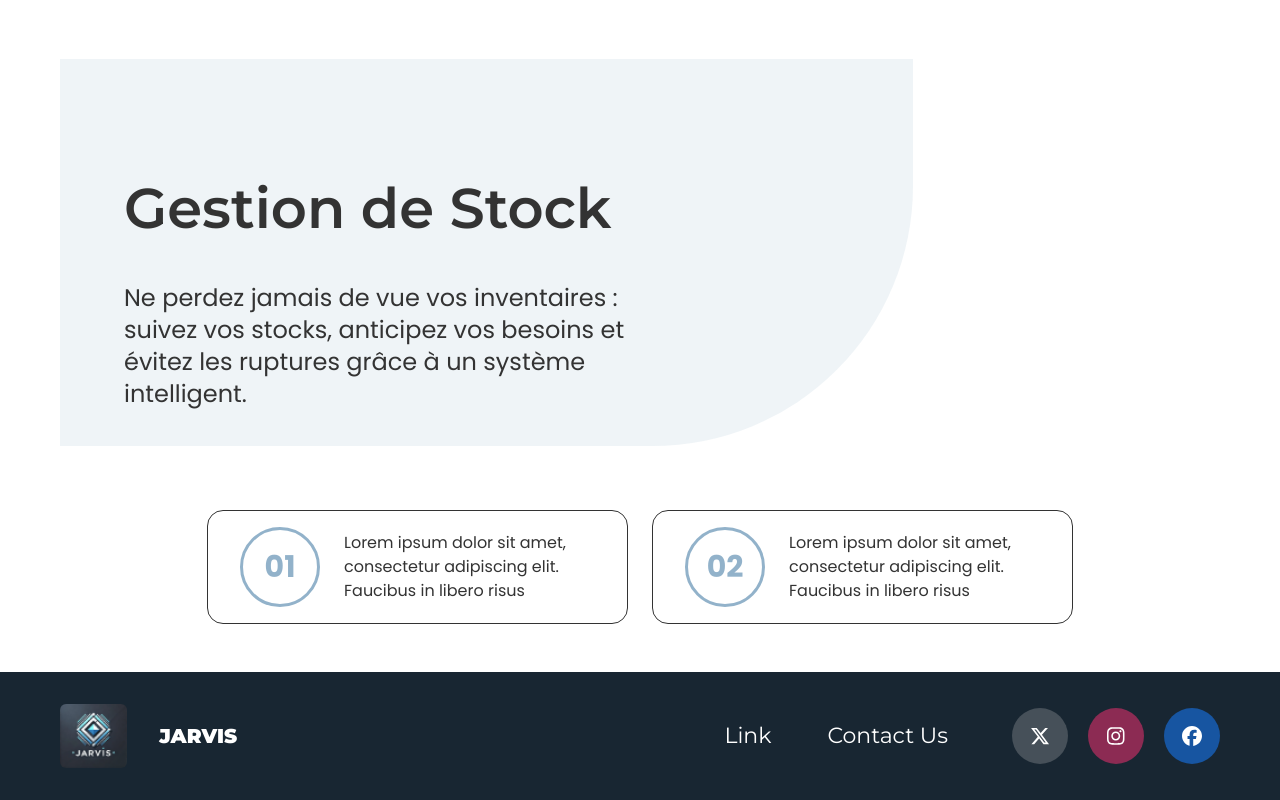
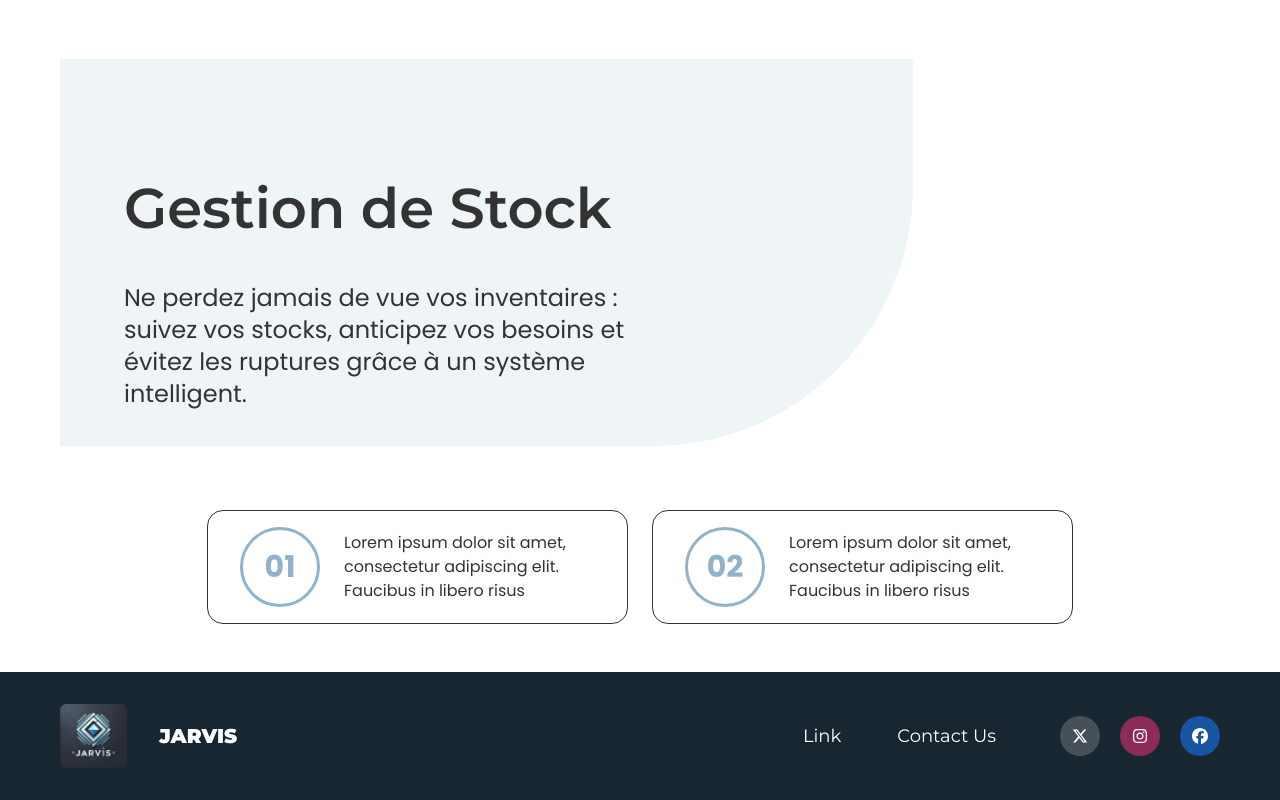
Before and after one commit to dev-pengi/jarvis-website, a Next.js app: page / in a window 1280 px wide. Shown: the part 5492-6292 px from the top of the page. Built offline with nearby package versions, Linux system fonts and the light colour scheme; a web font is replaced by a local one.

Commit message:
smaller icons

```diff
--- a/src/app/ui/Footer.tsx
+++ b/src/app/ui/Footer.tsx
@@ -37,14 +37,14 @@ const Footer: FC = () => {
             </span>
           </div>
           <div className="flex items-center gap-16">
-            <div className="flex items-center gap-[56px] text-[22px] font-semibold">
+            <div className="flex items-center gap-[56px] text-lg font-semibold">
               <a href="/projects">Link</a>
               <a href="/platform">Contact Us</a>
             </div>
             <div className="flex items-center gap-5">
               {socialMedia.map((social) => (
                 <a
-                  className="min-w-[56px] min-h-[56px] flex items-center justify-center rounded-full text-xl"
+                  className="min-w-[40px] min-h-[40px] flex items-center justify-center rounded-full text-base"
                   style={{ backgroundColor: social.color }}
                   href={social.href}
                   key={social.href}
```
